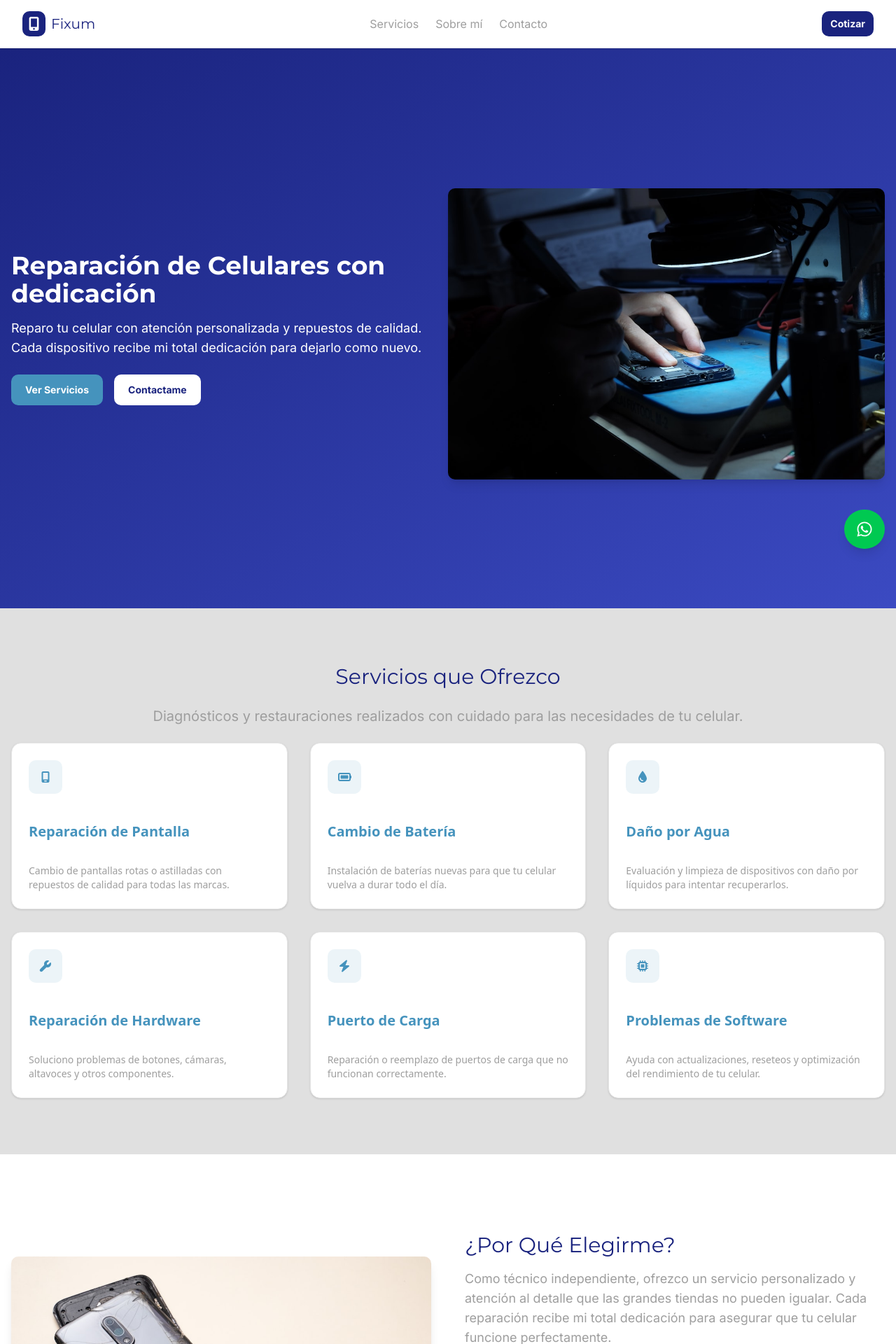
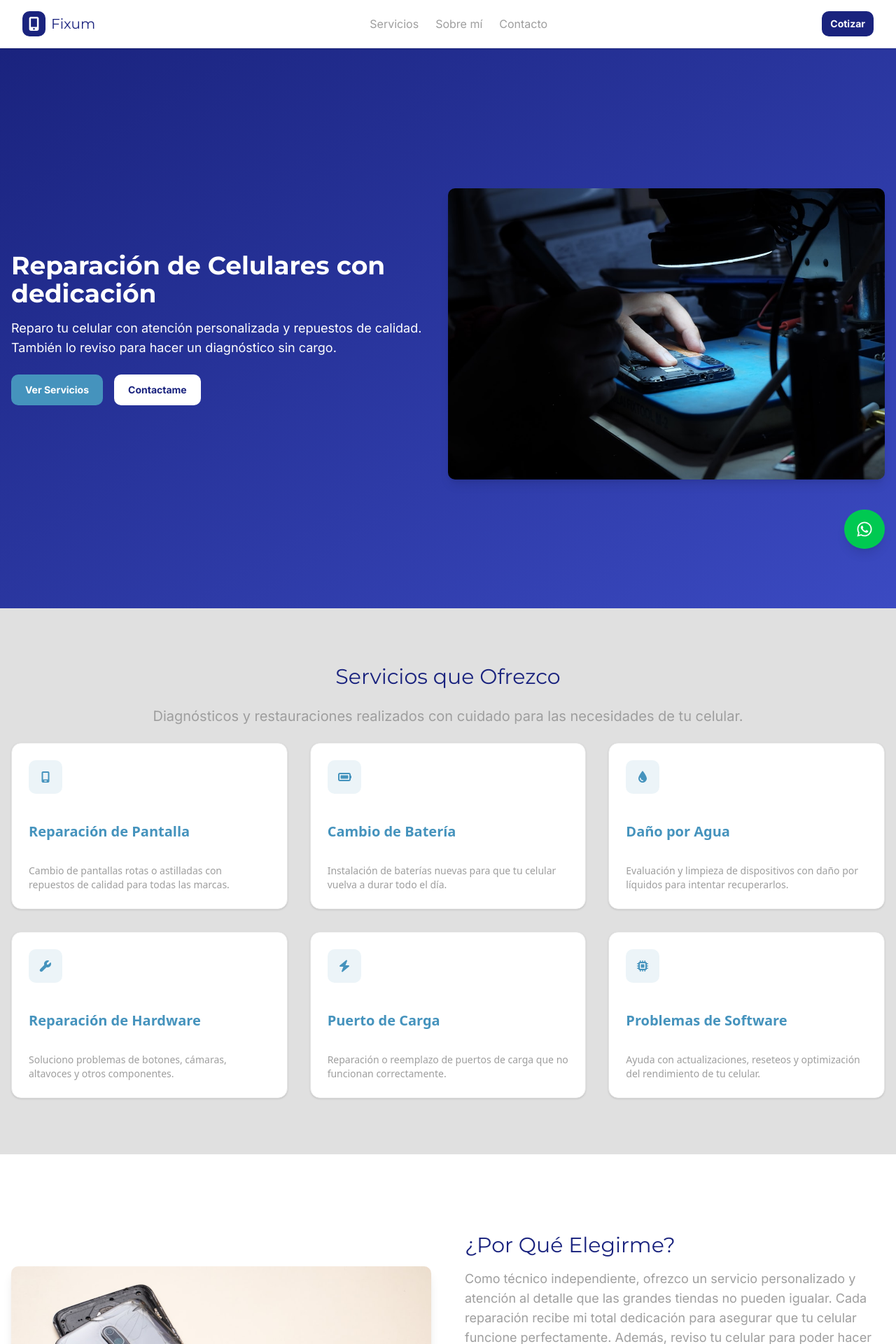
Before and after one commit to SrRayo223/fixum, a Next.js app: page / in a window 1280 px wide. Shown: the top 1920 px of the page at 70% size. Built offline with nearby package versions, Linux system fonts and the light colour scheme.

Commit message:
Actualizacion de textos

```diff
--- a/app/page.tsx
+++ b/app/page.tsx
@@ -130,7 +130,7 @@ export default function Home() {
       <section className="relative flex flex-col lg:flex-row items-center justify-center min-h-screen p-4 gap-4 bg-linear-to-br from-primary-100 to-[#3b4ac2] py-20">
         <div className="flex flex-col text-background gap-4">
           <h1 className="text-4xl font-bold">Reparación de Celulares con dedicación</h1>
-          <p className="text-lg">Reparo tu celular con atención personalizada y repuestos de calidad. Cada dispositivo recibe mi total dedicación para dejarlo como nuevo.</p>
+          <p className="text-lg">Reparo tu celular con atención personalizada y repuestos de calidad. También lo reviso para hacer un diagnóstico sin cargo.</p>
           <div className="self-start flex gap-4 mt-2 flex-wrap">
             <Link href="#servicios" className="bg-accent-100 text-background p-3 px-5 text-sm font-bold rounded-lg secondary-button">Ver Servicios</Link>
             <Link href="#contacto" className="bg-background text-primary-100 p-3 px-5 text-sm font-bold rounded-lg primary-button">Contactame</Link>
@@ -167,7 +167,7 @@ export default function Home() {
         </div>
         <div className="mt-8">
           <h2 className="text-3xl text-primary-100 mb-4">¿Por Qué Elegirme?</h2>
-          <p className="text-lg mb-6">Como técnico independiente, ofrezco un servicio personalizado y atención al detalle que las grandes tiendas no pueden igualar. Cada reparación recibe mi total dedicación para asegurar que tu celular funcione perfectamente.</p>
+          <p className="text-lg mb-6">Como técnico independiente, ofrezco un servicio personalizado y atención al detalle que las grandes tiendas no pueden igualar. Cada reparación recibe mi total dedicación para asegurar que tu celular funcione perfectamente. Además, reviso tu celular para poder hacer un diagnóstico sin cargo.</p>
           <div className="grid grid-cols-1 sm:grid-cols-2 gap-6">
             {caracteristicas.map((caracteristica, index) => (
               <article key={index} className="flex items-center gap-4 mb-6">
```
